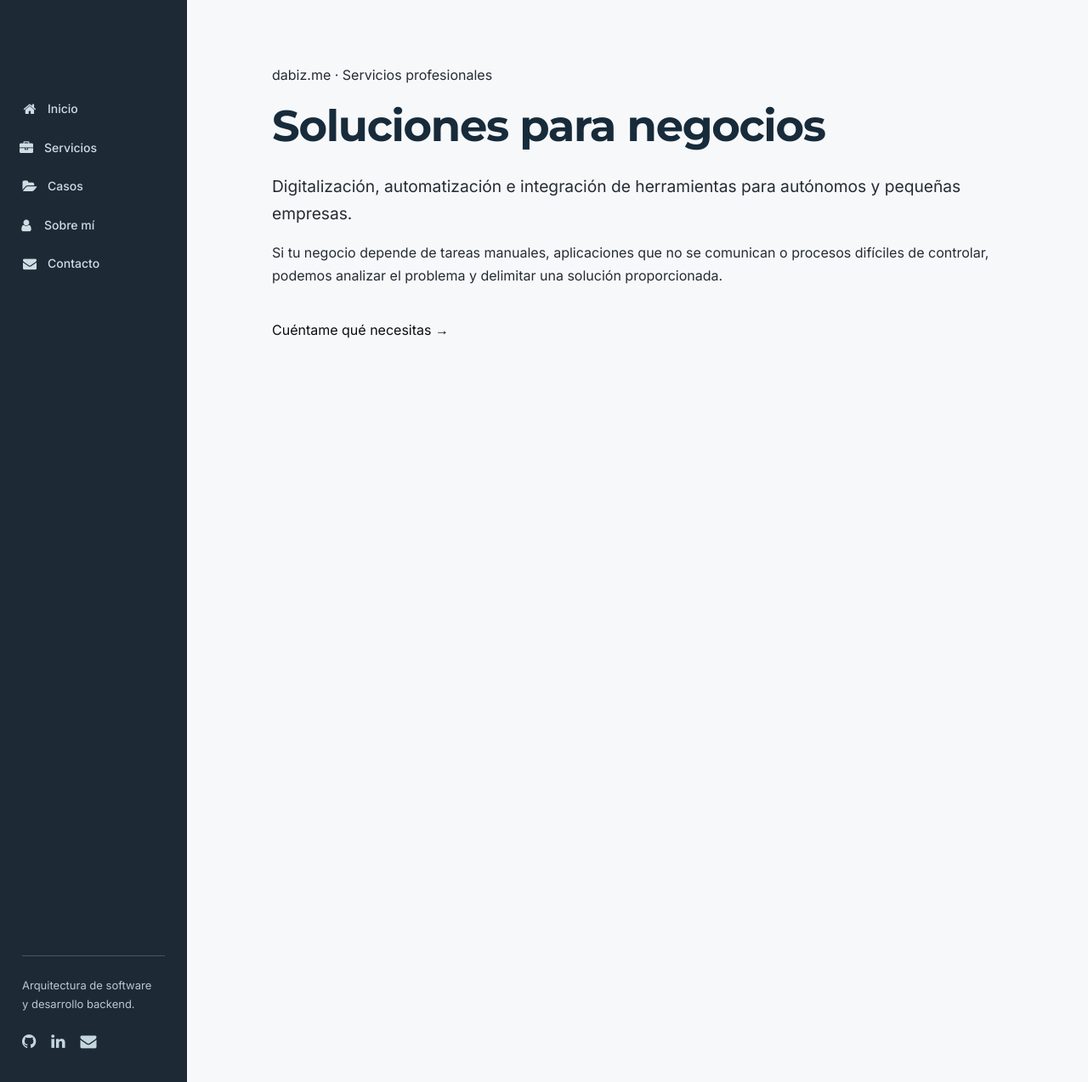
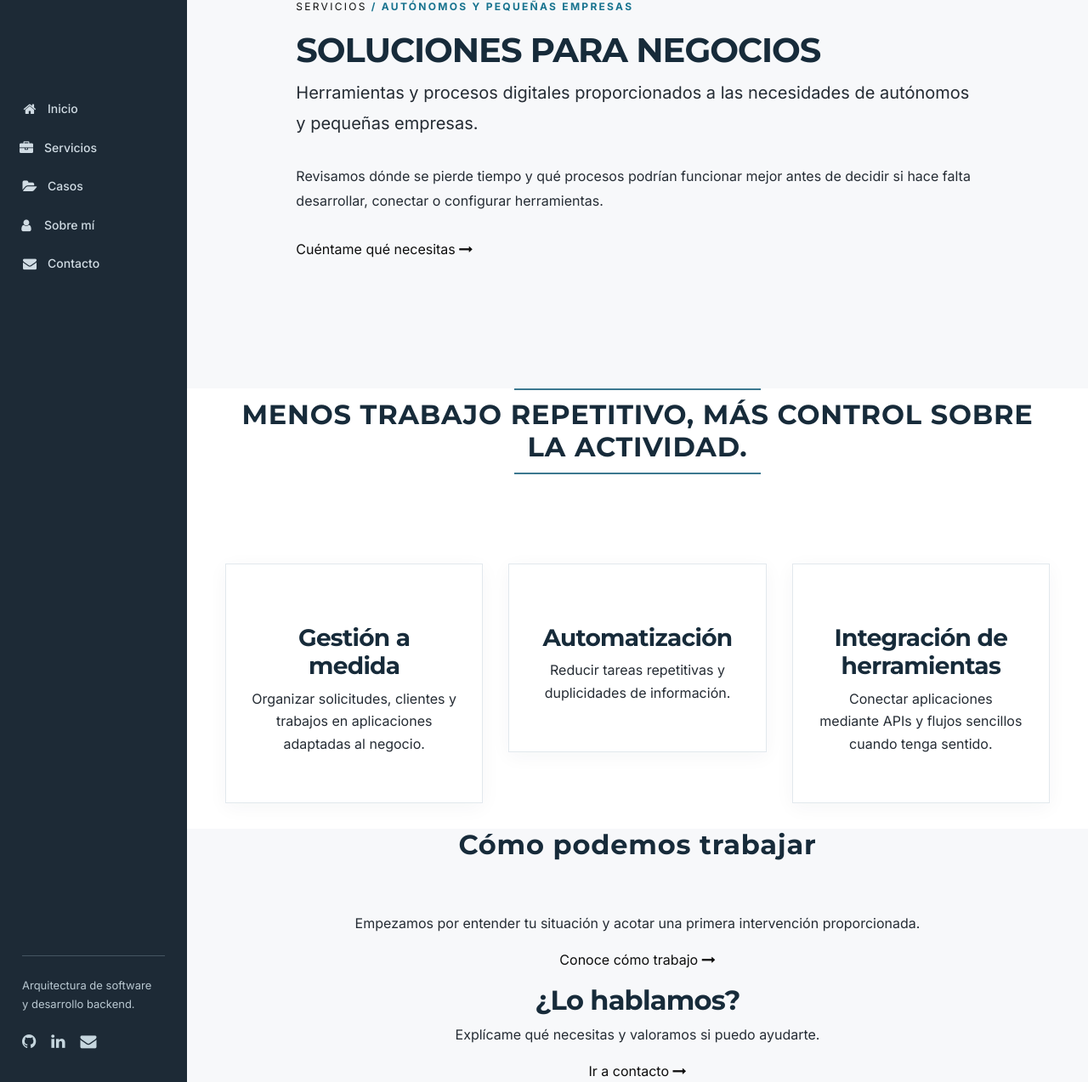
Before and after one commit to dabiz-me/dabiz.me, a Jekyll site: the page built from soluciones-negocios.md, in a window 1280 px wide and 1273 px high. Shown: the whole window at 85% size. Built offline with Jekyll 4.4.1, drawn with Linux system fonts in a browser that asks for light colours.

Commit message:
fix(v3): reuse Tfolio patterns for commercial pages

```diff
--- a/soluciones-negocios.md
+++ b/soluciones-negocios.md
@@ -1,21 +1,17 @@
 ---
-layout: default
+layout: service
 title: "Soluciones para negocios | David Pérez"
-description: "Digitalización, automatización e integración de herramientas para autónomos y pequeñas empresas."
+heading: "Soluciones para negocios"
+description: "Herramientas y procesos digitales proporcionados a las necesidades de autónomos y pequeñas empresas."
 permalink: /soluciones-negocios/
+audience: "Autónomos y pequeñas empresas"
+intro: "Revisamos dónde se pierde tiempo y qué procesos podrían funcionar mejor antes de decidir si hace falta desarrollar, conectar o configurar herramientas."
+needs_heading: "Menos trabajo repetitivo, más control sobre la actividad."
+offers:
+  - title: "Gestión a medida"
+    description: "Organizar solicitudes, clientes y trabajos en aplicaciones adaptadas al negocio."
+  - title: "Automatización"
+    description: "Reducir tareas repetitivas y duplicidades de información."
+  - title: "Integración de herramientas"
+    description: "Conectar aplicaciones mediante APIs y flujos sencillos cuando tenga sentido."
 ---
-<main class="themeix-main-content dabiz-detail-page">
-  <section class="full-page clearfix dabiz-v3-page" aria-labelledby="page-title">
-    <div class="container-fluid">
-      <div class="dabiz-v3-content">
-        <p class="dabiz-kicker">dabiz.me · Servicios profesionales</p>
-        <h1 id="page-title">Soluciones para negocios</h1>
-        <p class="dabiz-v3-lead">Digitalización, automatización e integración de herramientas para autónomos y pequeñas empresas.</p>
-        <p>Si tu negocio depende de tareas manuales, aplicaciones que no se comunican o procesos difíciles de controlar, podemos analizar el problema y delimitar una solución proporcionada.</p>
-
-        <p><a class="dabiz-cta" href="{{ '/#contact' | relative_url }}">Cuéntame qué necesitas <span aria-hidden="true">→</span></a></p>
-      </div>
-    </div>
-  </section>
-  {% include footer.html %}
-</main>
```
